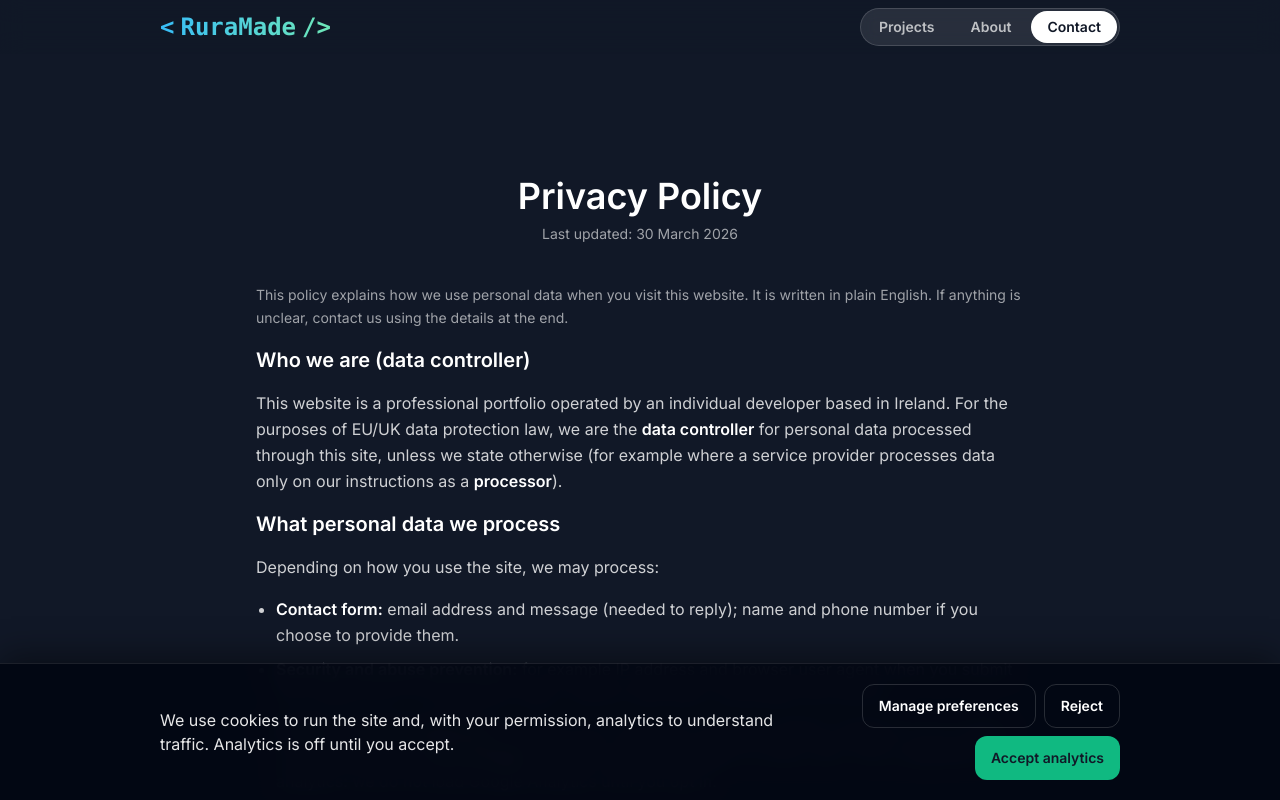
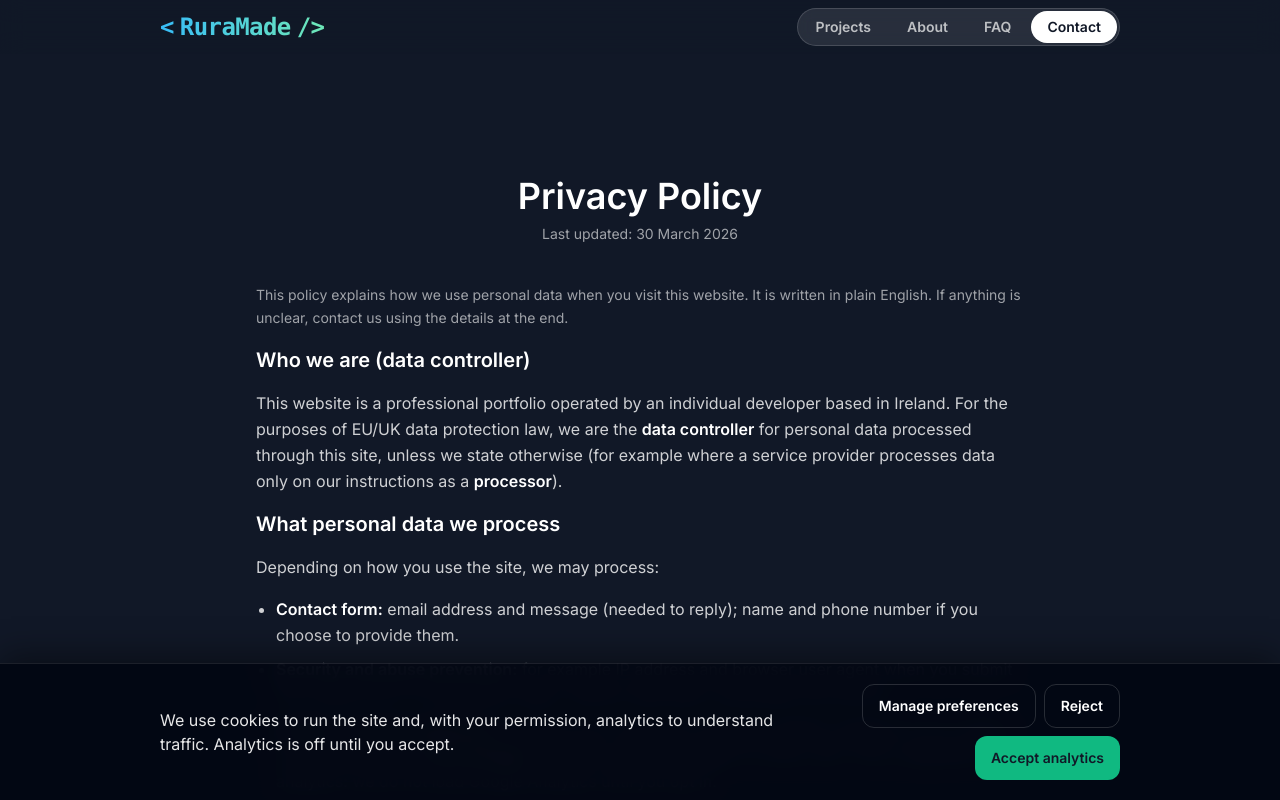
Before and after one commit to viktor-codes/portfolio, a Next.js app: page /privacy in a window 1280 px wide. Shown: the top 800 px of the page. Built offline with nearby package versions, Linux system fonts and the light colour scheme; no server answers; a web font is replaced by a local one.

Commit message:
add faq to the nav

```diff
--- a/src/app/globals.css
+++ b/src/app/globals.css
@@ -5,7 +5,7 @@
 @layer base {
 	html {
 		scroll-behavior: smooth;
-		scroll-padding-top: 5rem;
+		scroll-padding-top: 1rem;
 	}
 	.nav-item {
 		@apply px-4 py-1.5 rounded-full text-white/70 text-sm font-semibold hover:bg-white/10 hover:text-white transition duration-300;
--- a/src/sections/Contact.tsx
+++ b/src/sections/Contact.tsx
@@ -17,15 +17,21 @@ export const ContactSection = () => {
     <div id="contact" className="scroll-mt-24 py-16 pt-12 lg:py-24 lg:pt-20">
       <div className="container">
         <div className="relative z-0 overflow-hidden rounded-3xl bg-gradient-to-r from-emerald-300 to-sky-400 px-10 py-8 text-center text-gray-900 md:text-left">
-          <div className="flex flex-col gap-8 md:flex-row md:items-stretch">
-            <div className="flex flex-col">
-              <div className="flex flex-col gap-0 md:gap-4">
-                <h2 className="text-balance font-serif text-3xl leading-tight md:text-4xl">
-                  Tell me about your project — I’ll reply within one business
-                  day.
+          {/*
+            Mobile: headline → form → contacts → social (form right after the promise).
+            md+: two columns unchanged — left stack + form spanning full height; social
+            stays bottom-aligned vs the form via row 3 minmax(0,1fr) + self-end.
+          */}
+          <div className="grid grid-cols-1 gap-8 md:grid-cols-[1fr_minmax(0,24rem)] md:grid-rows-[auto_auto_minmax(0,1fr)] md:items-stretch md:gap-x-8 md:gap-y-4">
+            <h2 className="col-start-1 row-start-1 text-balance font-serif text-3xl leading-tight md:text-4xl">
+              Tell me about your project — I’ll reply within one business day.
             </h2>
 
-                <div className="mt-8 flex flex-col items-start justify-center gap-4 text-sm font-semibold md:text-base">
+            <div className="col-start-1 row-start-2 w-full max-w-xl text-left md:col-start-2 md:row-span-3 md:row-start-1 md:max-w-none md:justify-self-stretch">
+              <ContactForm />
+            </div>
+
+            <div className="col-start-1 row-start-3 flex flex-col items-center gap-4 text-sm font-semibold md:items-start md:text-base">
               <a
                 href={CONTACT_EMAIL_HREF}
                 className="inline-flex items-center gap-2 text-gray-900/80 transition hover:text-gray-900"
@@ -41,9 +47,8 @@ export const ContactSection = () => {
                 {CONTACT_TEL_LABEL}
               </a>
             </div>
-              </div>
 
-              <div className="mt-6 flex items-center justify-start gap-4 md:mt-auto md:pt-8">
+            <div className="col-start-1 row-start-4 flex items-center justify-center gap-4 md:row-start-3 md:justify-start md:self-end md:pt-8">
               <a
                 href="https://www.linkedin.com/in/viktor-codes/"
                 target="_blank"
@@ -64,11 +69,6 @@ export const ContactSection = () => {
               </a>
             </div>
           </div>
-
-            <div className="w-full max-w-xl text-left">
-              <ContactForm />
-            </div>
-          </div>
         </div>
       </div>
     </div>
--- a/src/sections/Header.tsx
+++ b/src/sections/Header.tsx
@@ -3,7 +3,7 @@ export const Header = () => {
     <header className="fixed top-0 z-10 w-full bg-gray-900/75 py-2 backdrop-blur-md">
       <div className="container mx-auto flex items-center justify-between gap-3">
         <a href="/#top" className="shrink-0 transition hover:opacity-90">
-          <span className="bg-gradient-to-r from-sky-400 to-emerald-300 bg-clip-text font-mono text-2xl font-semibold text-transparent">
+          <span className="bg-gradient-to-r from-sky-400 to-emerald-300 bg-clip-text font-mono text-2xl font-semibold tracking-tight text-transparent">
             <span className="me-1.5">&lt;</span>
             RuraMade
             <span className="ms-1.5">/&gt;</span>
@@ -15,6 +15,9 @@ export const Header = () => {
           </a>
           <a href="/#about" className="nav-item">
             About
+          </a>
+          <a href="/#faq" className="nav-item">
+            FAQ
           </a>
           <a
             href="/#contact"
```
Lines whose indentation alone changed are shown as unchanged.
